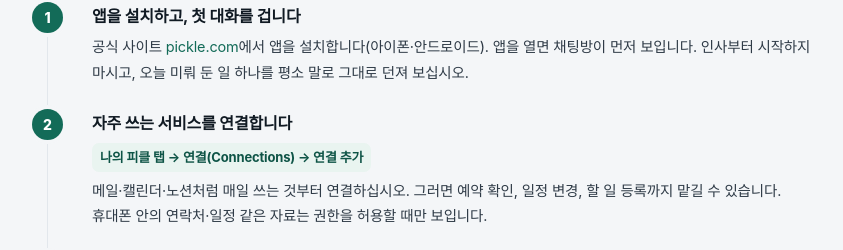
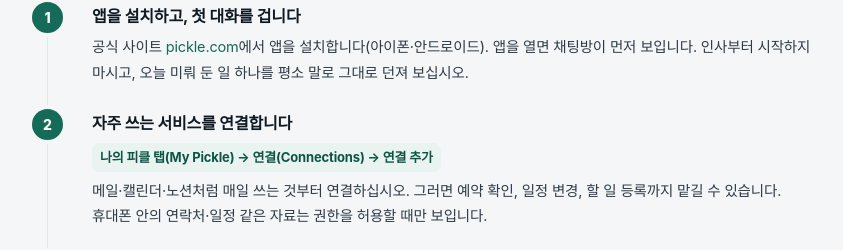
Before and after one commit to mujusang/pickle-guide, a plain HTML site: page index.html in a window 1280 px wide. Shown: the part 3476-3726 px from the top of the page, without its empty margins (218-1061 px from the left). Drawn offline with Linux system fonts and the light colour scheme.

Commit message:
연결 경로에 영문 화면명 병기

```diff
--- a/index.html
+++ b/index.html
@@ -567,7 +567,7 @@
       </li>
       <li>
         <h4>자주 쓰는 서비스를 연결합니다</h4>
-        <span class="path">나의 피클 탭 → 연결(Connections) → 연결 추가</span>
+        <span class="path">나의 피클 탭(My Pickle) → 연결(Connections) → 연결 추가</span>
         <p>메일·캘린더·노션처럼 매일 쓰는 것부터 연결하십시오. 그러면 예약 확인, 일정 변경, 할 일 등록까지 맡길 수 있습니다. 휴대폰 안의 연락처·일정 같은 자료는 권한을 허용할 때만 보입니다.</p>
       </li>
       <li>
```
